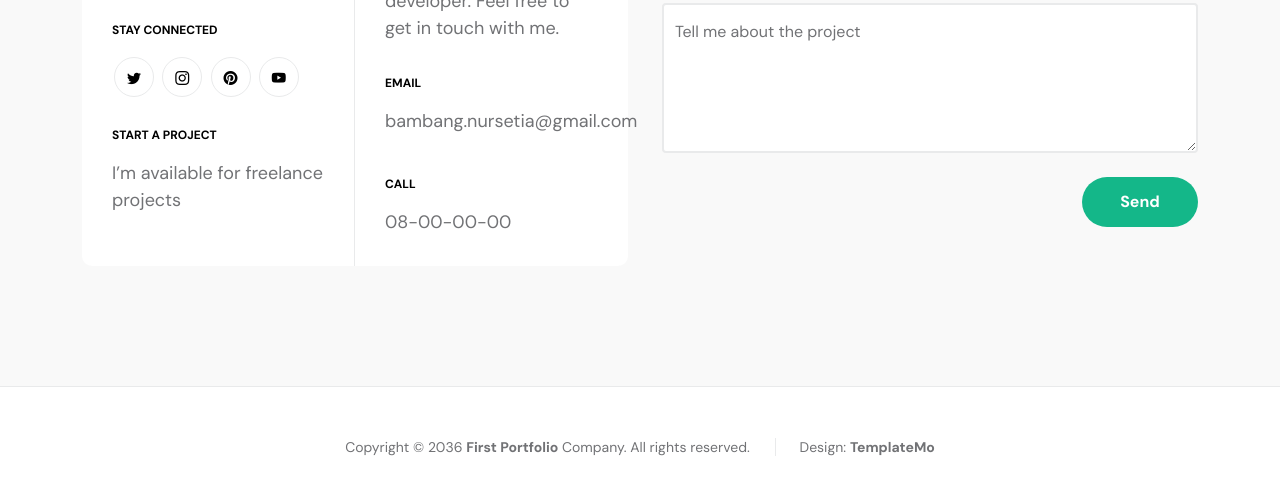
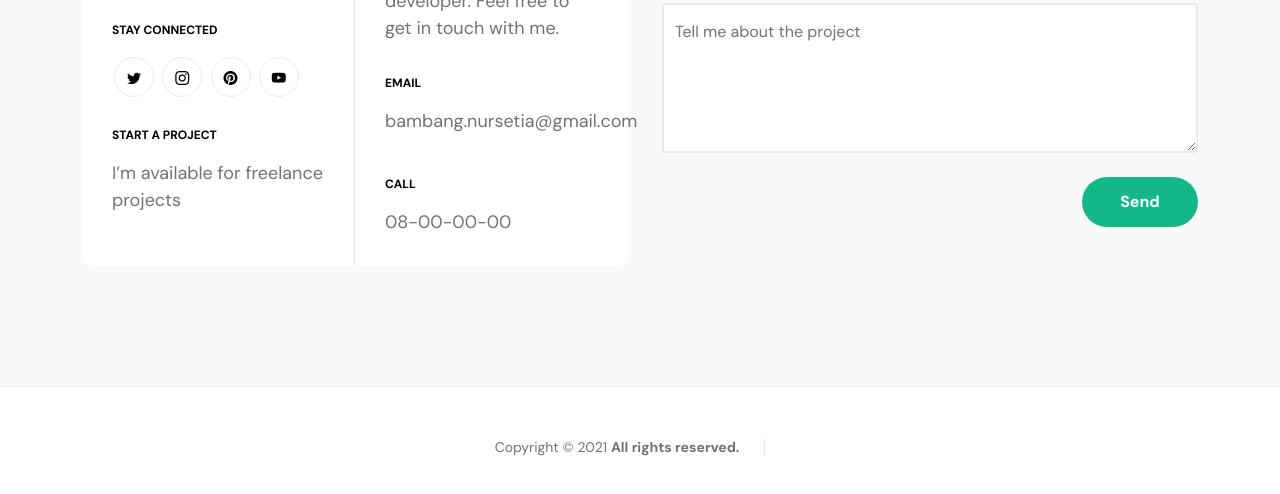
Before and after one commit to bambangnursetiaa/bambangnursetiaa.github.io, a plain HTML site: page index.html in a window 1280 px wide. Shown: the part 5702-6196 px from the top of the page. Drawn offline with Linux system fonts and the light colour scheme.

Commit message:
Update index.html

```diff
--- a/index.html
+++ b/index.html
@@ -587,9 +587,8 @@ https://templatemo.com/tm-578-first-portfolio
                     <div class="col-lg-12 col-12">
                         <div class="copyright-text-wrap">
                             <p class="mb-0">
-                                <span class="copyright-text">Copyright © 2036 <a href="#">First Portfolio</a> Company. All rights reserved.</span>
-                                Design:
-                                <a rel="sponsored" href="https://templatemo.com" target="_blank">TemplateMo</a>
+                                <span class="copyright-text">Copyright © 2021 <a href="#"> All rights reserved.</span>
+
                             </p>
                         </div>
                     </div>
```
